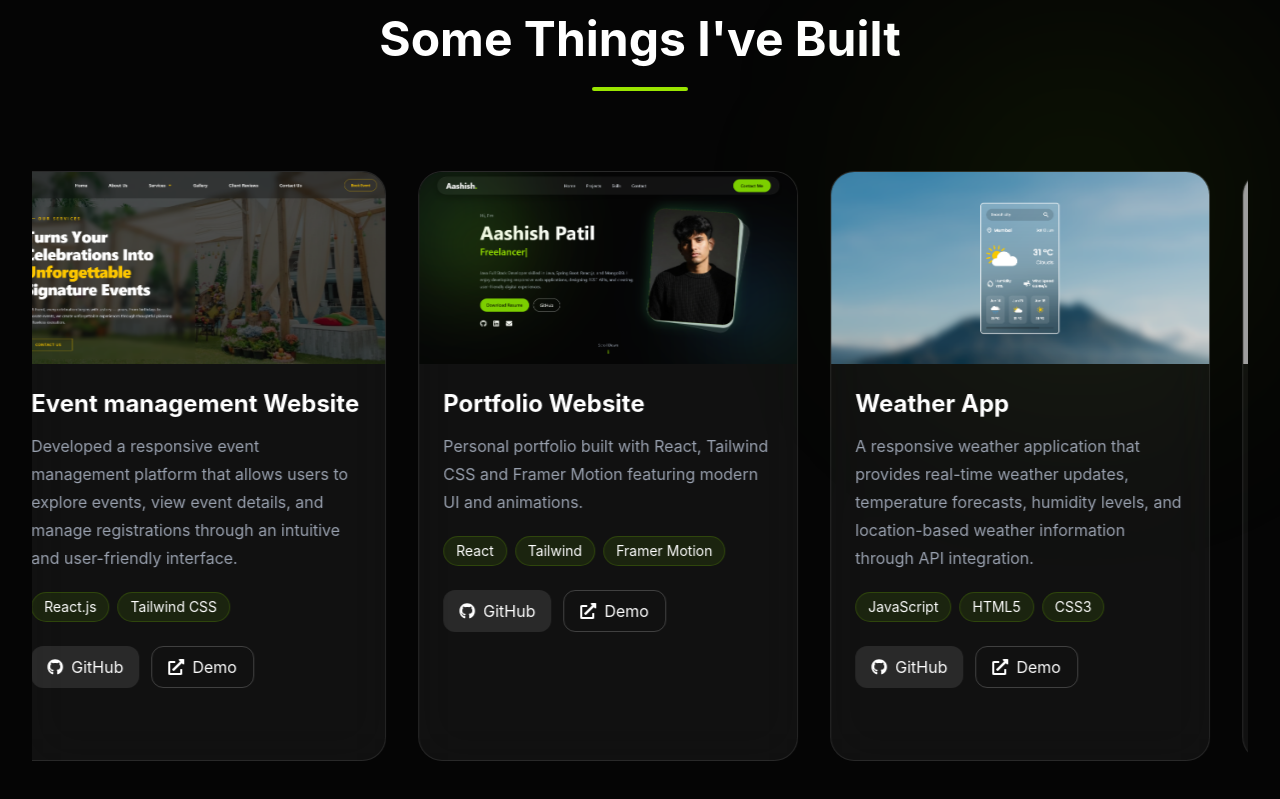
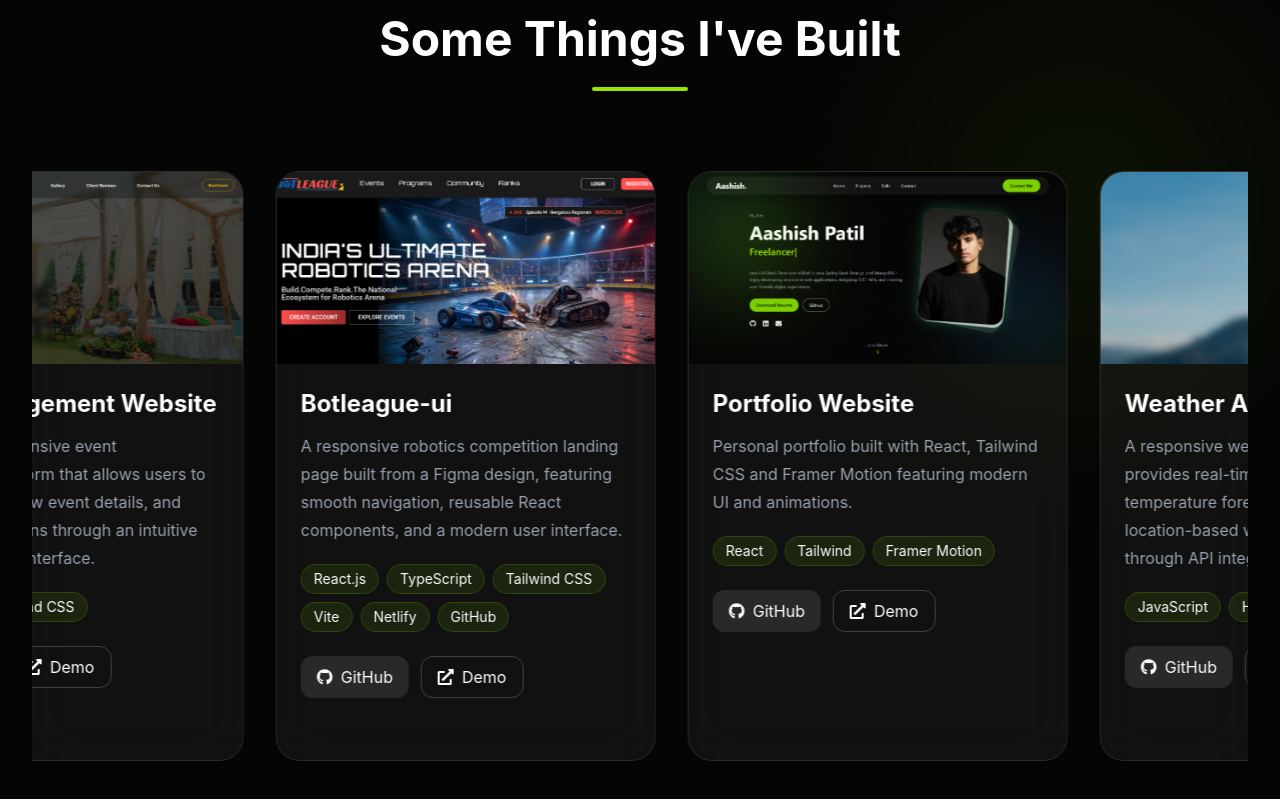
Before and after one commit to Aashish8591/portfolio, a React (Vite) app: page / in a window 1280 px wide. Shown: the part 1861-2660 px from the top of the page. Built offline with nearby package versions, Linux system fonts and the light colour scheme; grey boxes are pictures that could not be loaded.

Commit message:
add botleague ui project

```diff
--- a/src/components/Projects.jsx
+++ b/src/components/Projects.jsx
@@ -7,6 +7,7 @@
 import portfolioImg from "../assets/images/portfolioImg.png";
 import jarvisImg from "../assets/images/jarvisImg.gif";
 import feedbackimg from "../assets/images/feedbackimg.png";
+import botImg from "../assets/images/botImg.png";
 
 const projects = [
   {
@@ -54,6 +55,23 @@
     tech: ["React.js", "Tailwind CSS"],
     github: "https://github.com/SairajVichare/Event-P-O",
     demo: "https://eventsmanagementweb.netlify.app/",
+  },
+
+  {
+    title: "Botleague-ui",
+    image: botImg,
+    description:
+      "A responsive robotics competition landing page built from a Figma design, featuring smooth navigation, reusable React components, and a modern user interface.",
+    tech: [
+      "React.js",
+      "TypeScript",
+      "Tailwind CSS",
+      "Vite",
+      "Netlify",
+      "GitHub",
+    ],
+    github: "https://github.com/Aashish8591/Botleague-UI.git",
+    demo: "https://botleague-ui.netlify.app/",
   },
 
   {
```
Also changed, not shown: src/assets/images/botImg.png (added).
